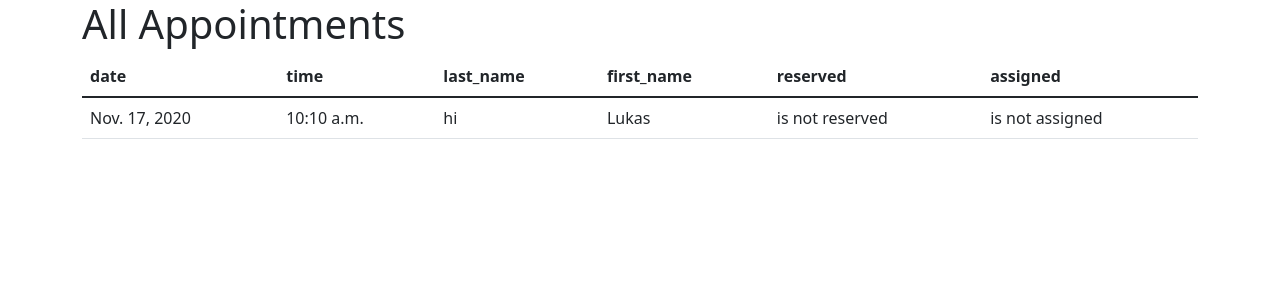
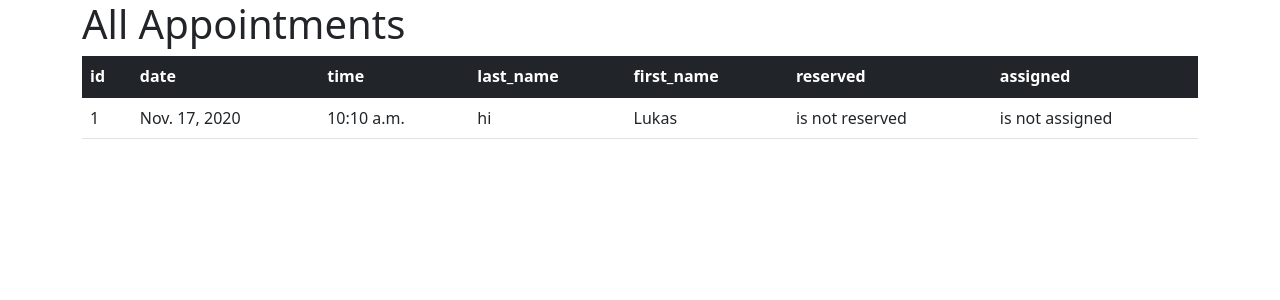
Before and after one commit to Deebronee/Blooddonation-backend, a Django app: page / in a window 1280 px wide. Shown: the top 300 px of the page. Run offline with Django 3.2, Linux system fonts and the light colour scheme; data comes from the database, SQL or seed files in the repository.

Commit message:
changed the style of the table and added a column

```diff
--- a/backend/templates/index.html
+++ b/backend/templates/index.html
@@ -11,9 +11,10 @@
       </h1>
     </div>
     <div class="container">
-      <table class="table">
+      <table class="table table-hover">
         <thead>
-          <tr>
+          <tr class="table-dark">
+          <th scope="col">id</th>
             <th scope="col">date</th>
             <th scope="col">time</th>
             <th scope="col">last_name</th>
@@ -25,6 +26,7 @@
         <tbody>
         {% for obj in appointmentsList %}
           <tr>
+            <td>{{obj.id}}</td>
             <td>{{obj.date}}</td>
             <td>{{obj.time}}</td>
             <td>{{obj.last_name}}</td>
```
